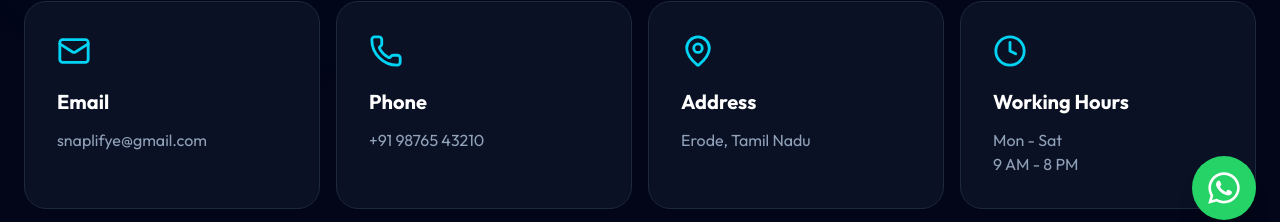
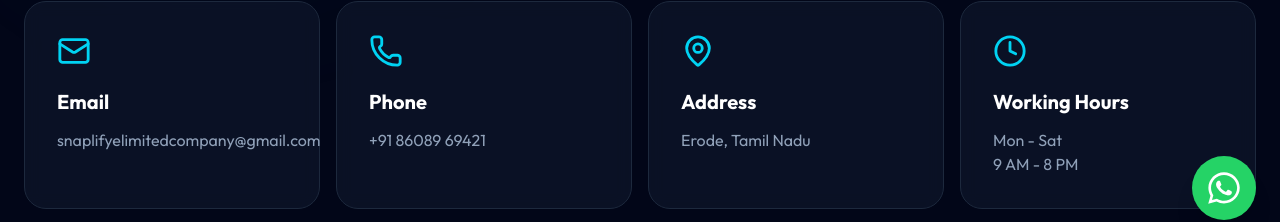
Before and after one commit to rohit1243r/snaplifye, a React (Vite) app in the folder client/: page /contact in a window 1280 px wide. Shown: the part 556-778 px from the top of the page. Built offline with nearby package versions, Linux system fonts and the light colour scheme; no server answers.

Commit message:
contact details updated

```diff
--- a/client/src/components/home/Contact.jsx
+++ b/client/src/components/home/Contact.jsx
@@ -92,13 +92,13 @@ ${data.message}
           <div className="group rounded-3xl border border-slate-800 bg-slate-900/70 p-8 backdrop-blur transition hover:-translate-y-2 hover:border-cyan-500">
             <Mail className="mb-5 text-cyan-400" size={34} />
             <h3 className="text-xl font-bold text-white">Email</h3>
-            <p className="mt-3 text-slate-400">snaplifye@gmail.com</p>
+            <p className="mt-3 text-slate-400">snaplifyelimitedcompany@gmail.com</p>
           </div>
 
           <div className="group rounded-3xl border border-slate-800 bg-slate-900/70 p-8 backdrop-blur transition hover:-translate-y-2 hover:border-cyan-500">
             <Phone className="mb-5 text-cyan-400" size={34} />
             <h3 className="text-xl font-bold text-white">Phone</h3>
-            <p className="mt-3 text-slate-400">+91 98765 43210</p>
+            <p className="mt-3 text-slate-400">+91 86089 69421</p>
           </div>
 
           <div className="group rounded-3xl border border-slate-800 bg-slate-900/70 p-8 backdrop-blur transition hover:-translate-y-2 hover:border-cyan-500">
```
